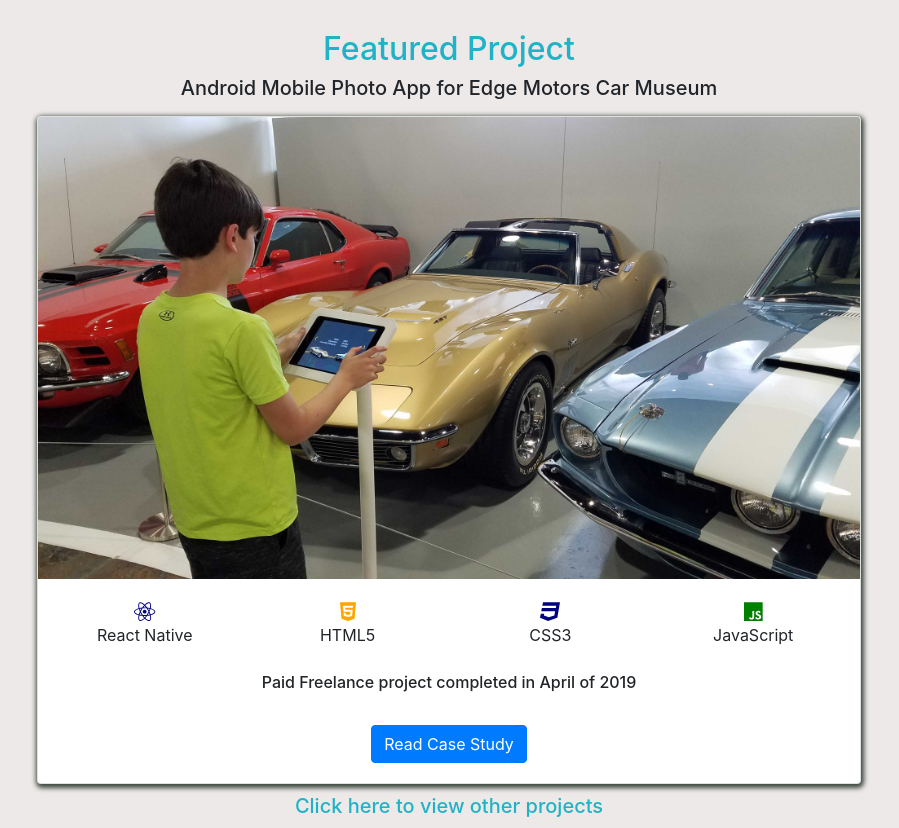
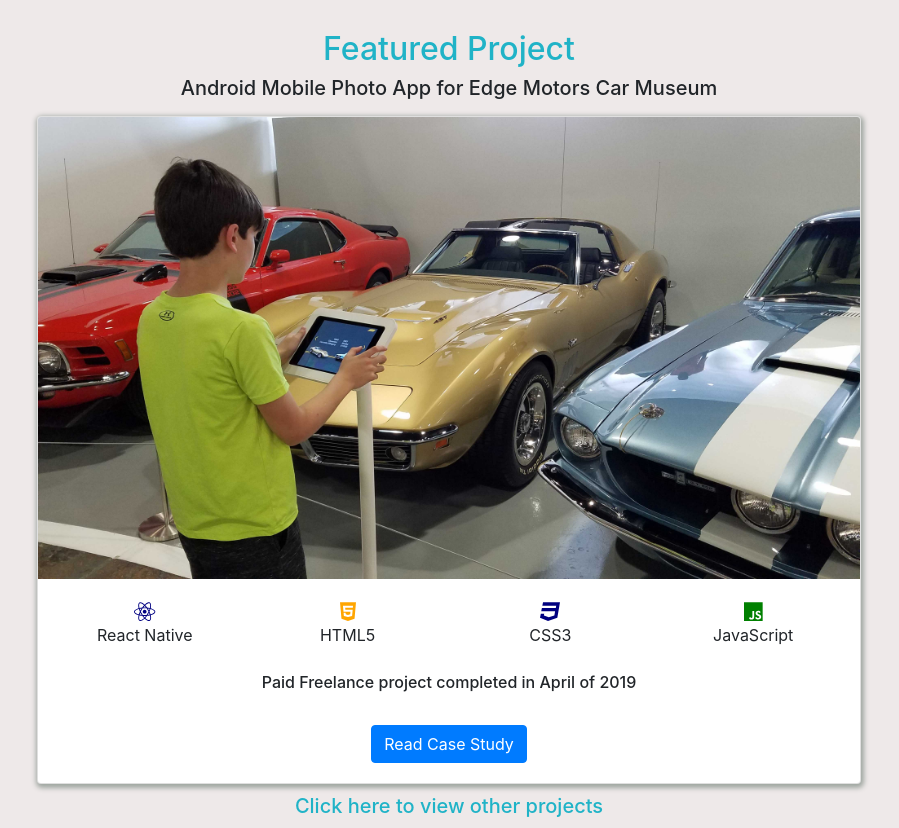
Before and after one commit to jcsmileyjr/v2-Portfolio, a React (Create React App) app in the folder portfolio/: page / in a window 1280 px wide. Shown: the part 692-1520 px from the top of the page, without its empty margins (191-1090 px from the left). Built offline with nearby package versions, Linux system fonts and the light colour scheme.

Commit message:
Tweak color of Card's shadow border

```diff
--- a/portfolio/src/App.css
+++ b/portfolio/src/App.css
@@ -104,7 +104,7 @@ really wasn't working. The fix was to use a linear-gradient.
 }
 
 .imageShadowBorder {
-  box-shadow: 1px 2px 5px 2px rgb(58, 70, 60); /*shadow under the button*/
+  box-shadow: 1px 2px 5px 2px rgb(159, 166, 160); /*shadow under the button*/
 }
 
 /********** End Intro Component Styling **********/
```
